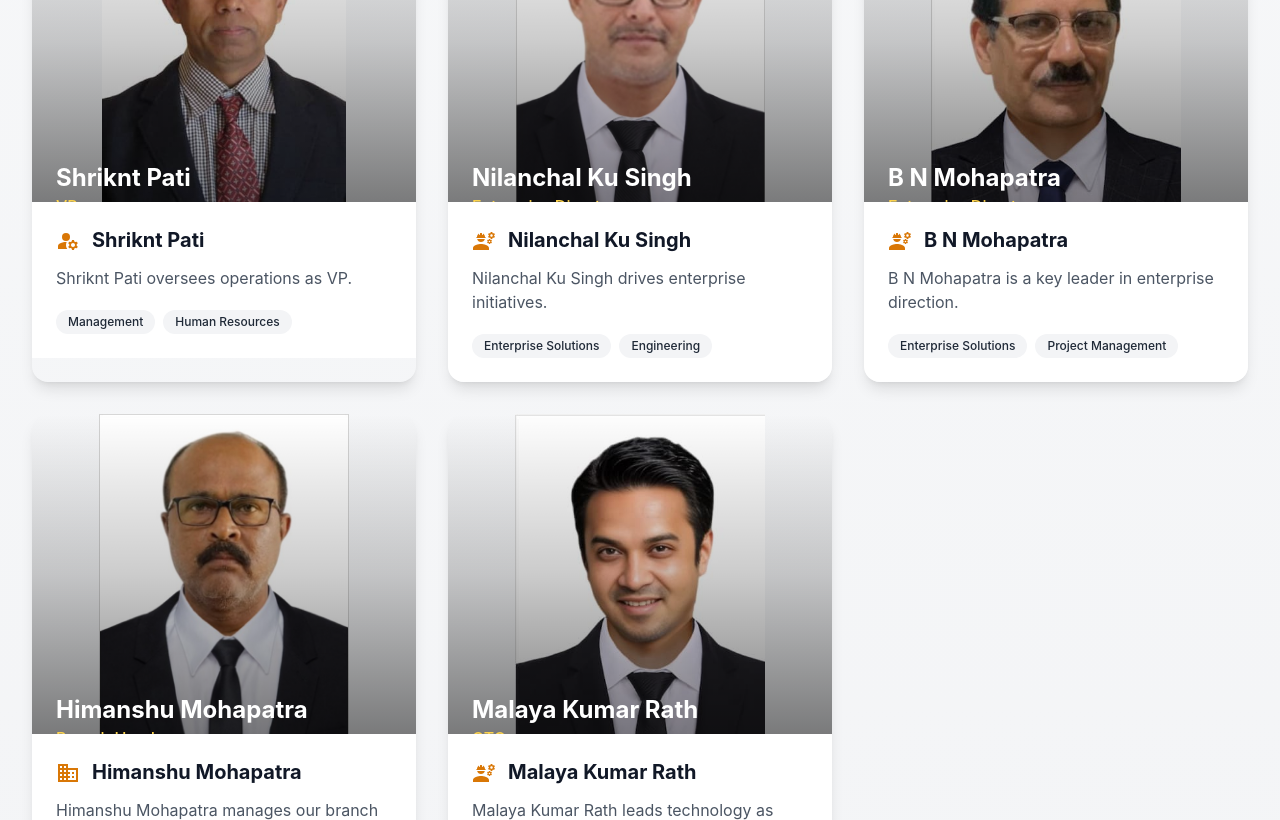
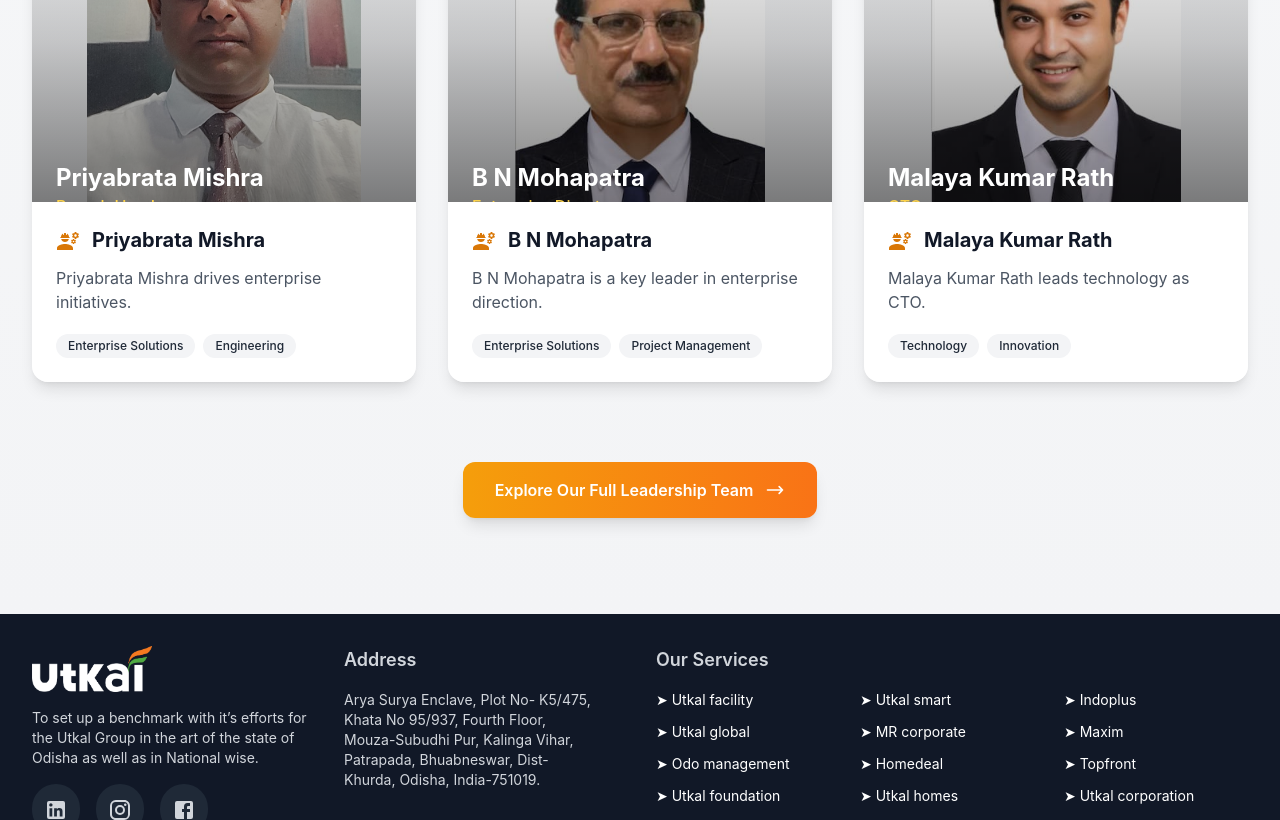
Before and after one commit to utkalgrouptech/UtkalGroup-Web, a Next.js app: page /team in a window 1280 px wide. Shown: the part 1980-2800 px from the top of the page. Built offline with nearby package versions, Linux system fonts and the light colour scheme.

Commit message:
Latest changes

```diff
--- a/src/Components/Team/Teamsection.tsx
+++ b/src/Components/Team/Teamsection.tsx
@@ -47,21 +47,12 @@
       departments: ['Operations', 'Compliance']
     },
     {
-      name: 'Shriknt Pati',
-      role: 'VP',
-      image: team5,
-      linkedIn: '#',
-      icon: <ManageAccountsIcon className="text-amber-600" />,
-      bio: 'Shriknt Pati oversees operations as VP.',
-      departments: ['Management', 'Human Resources']
-    },
-    {
-      name: 'Nilanchal Ku Singh',
-      role: 'Enterprise Director',
+      name: 'Priyabrata Mishra',
+      role: 'Branch Head',
       image: team6,
       linkedIn: '#',
       icon: <EngineeringIcon className="text-amber-600" />,
-      bio: 'Nilanchal Ku Singh drives enterprise initiatives.',
+      bio: 'Priyabrata Mishra drives enterprise initiatives.',
       departments: ['Enterprise Solutions', 'Engineering']
     },
     {
@@ -72,15 +63,6 @@
       icon: <EngineeringIcon className="text-amber-600" />,
       bio: 'B N Mohapatra is a key leader in enterprise direction.',
       departments: ['Enterprise Solutions', 'Project Management']
-    },
-    {
-      name: 'Himanshu Mohapatra',
-      role: 'Branch Head',
-      image: team8,
-      linkedIn: '#',
-      icon: <BusinessIcon className="text-amber-600" />,
-      bio: 'Himanshu Mohapatra manages our branch operations.',
-      departments: ['Branch Operations', 'Customer Relations']
     },
     {
       name: 'Malaya Kumar Rath',
--- a/src/assests/Team/index.tsx
+++ b/src/assests/Team/index.tsx
@@ -3,7 +3,7 @@
 export { default as team3} from "./Narayan.jpeg"
 export { default as team4} from "./Niranjan.jpeg"
 export { default as team5} from "./Srikant.jpeg"
-export { default as team6} from "./e0445788-62ba-433f-91a0-4ebe95b70691.jpg"
+export { default as team6} from "./WhatsApp Image 2025-09-09 at 16.12.15.jpeg"
 export { default as team7} from "./Mohapatra.jpeg"
 export { default as team8} from "./e990e45f-ce78-4518-84aa-41628b9073ee.jpg"
 export { default as team9} from "./malaya.jpeg"
```
Also changed, not shown: src/assests/Team/WhatsApp Image 2025-09-09 at 16.12.15.jpeg (added).
